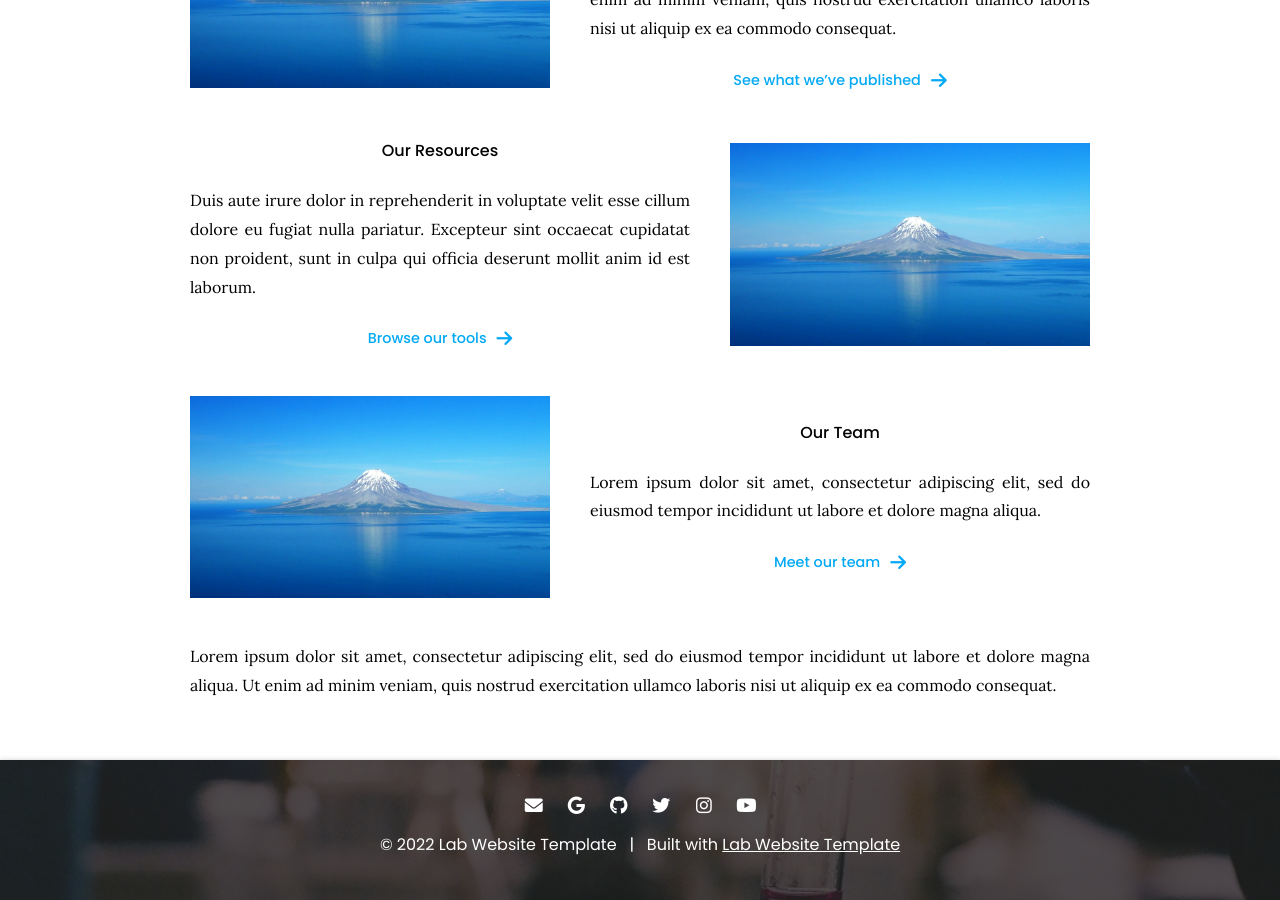
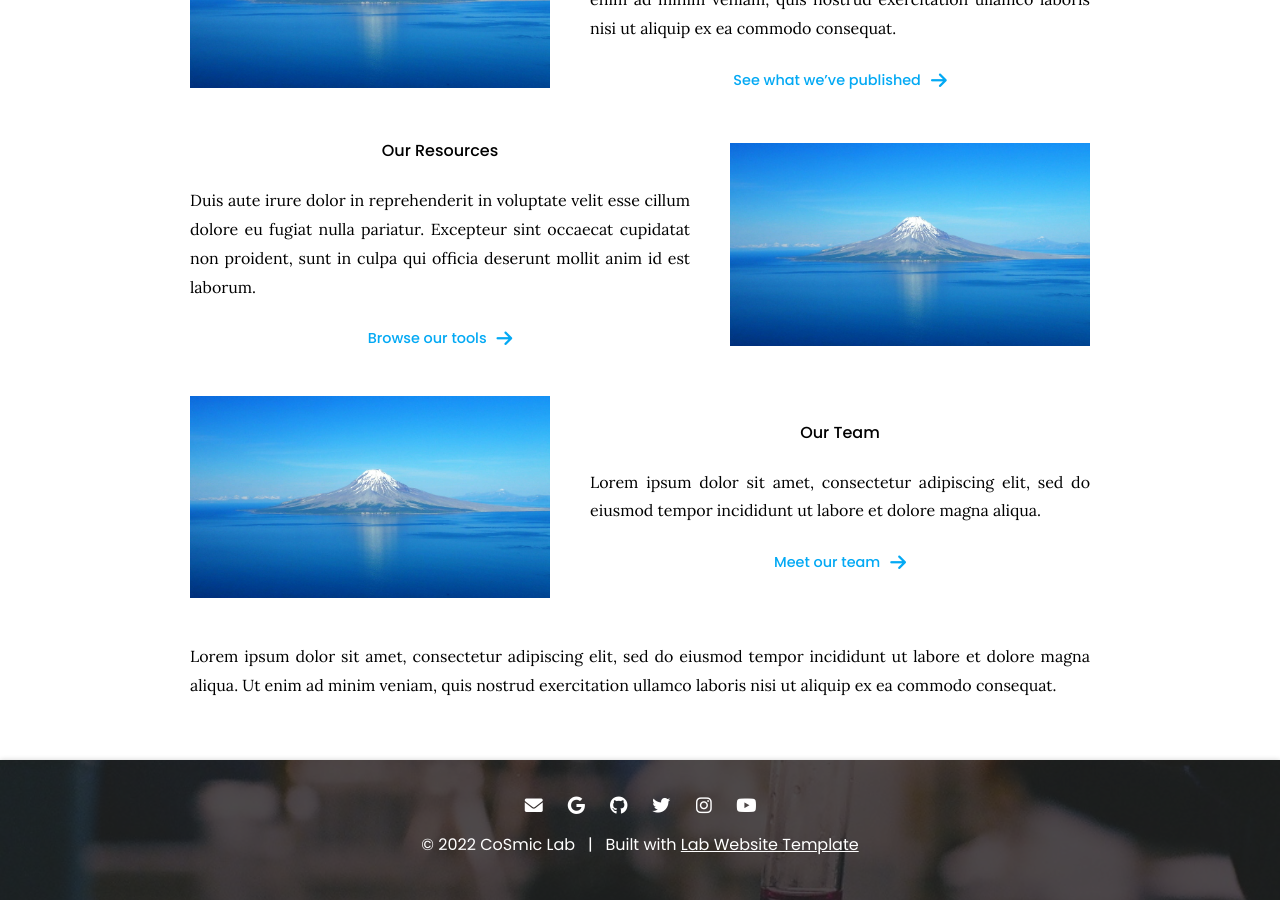
Before and after one commit to krushnapavan9/CoSmic-lab, a Jekyll site: the page built from index.md, in a window 1280 px wide and 900 px high, scrolled down 973 px. Built offline with Jekyll 4.4.1, drawn with Linux system fonts in a browser that asks for light colours; some of the changed text lies outside the part shown.

Commit message:
update base url

```diff
--- a/_config.yaml
+++ b/_config.yaml
@@ -1,12 +1,13 @@
 ### basic settings
 
 # site properties and page defaults
-title: Lab Website Template
+title: CoSmic Lab
 description: An easy-to-use, flexible website template for labs, with automatic citations, GitHub tag imports, pre-built components, and more.
 logo: images/logo.svg
 header: images/background.jpg
 footer: images/background.jpg
-baseurl: /lab-website-template
+baseurl: /CoSmic-lab
+
 
 # site social media and other links
 links:
```
